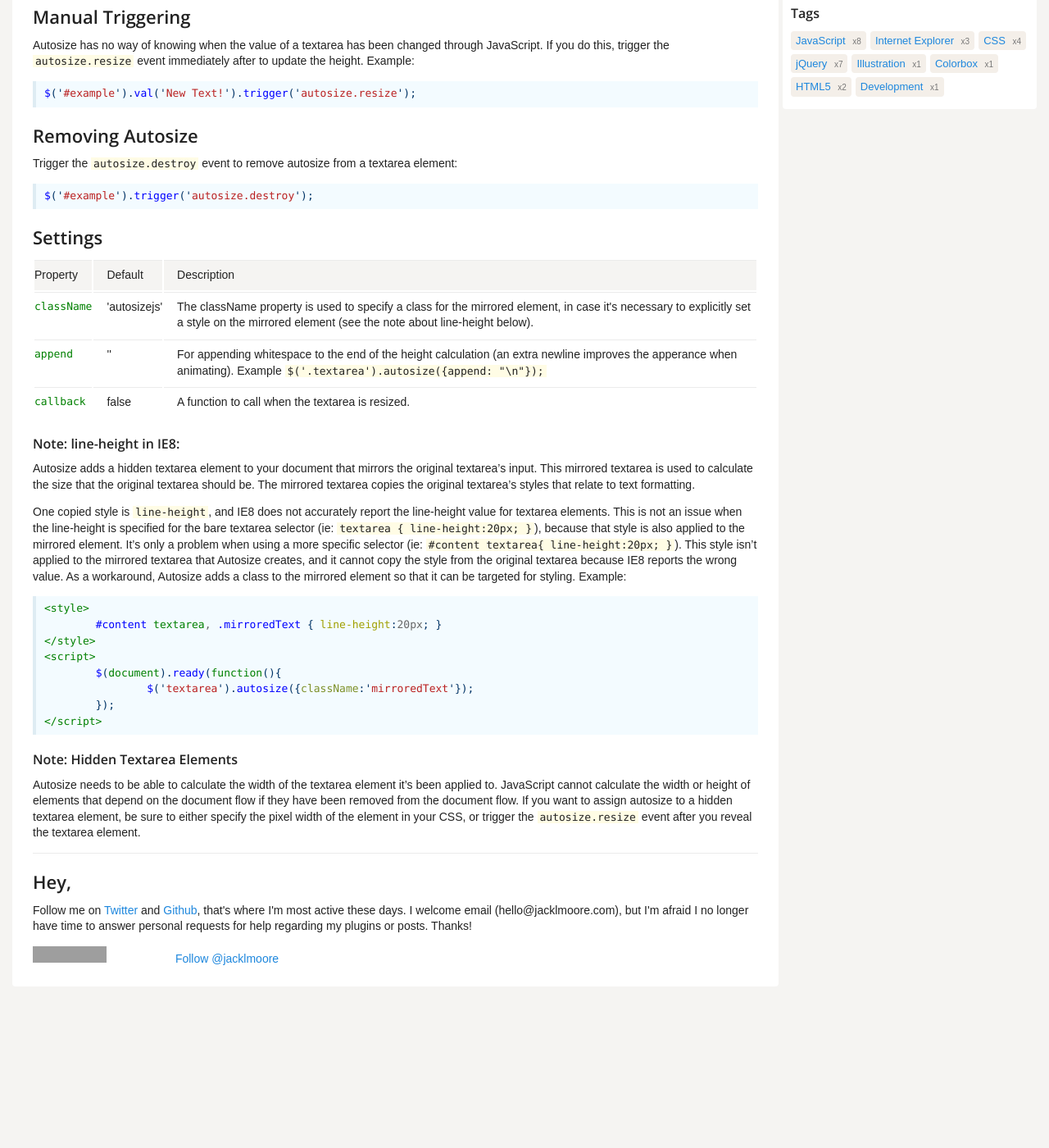
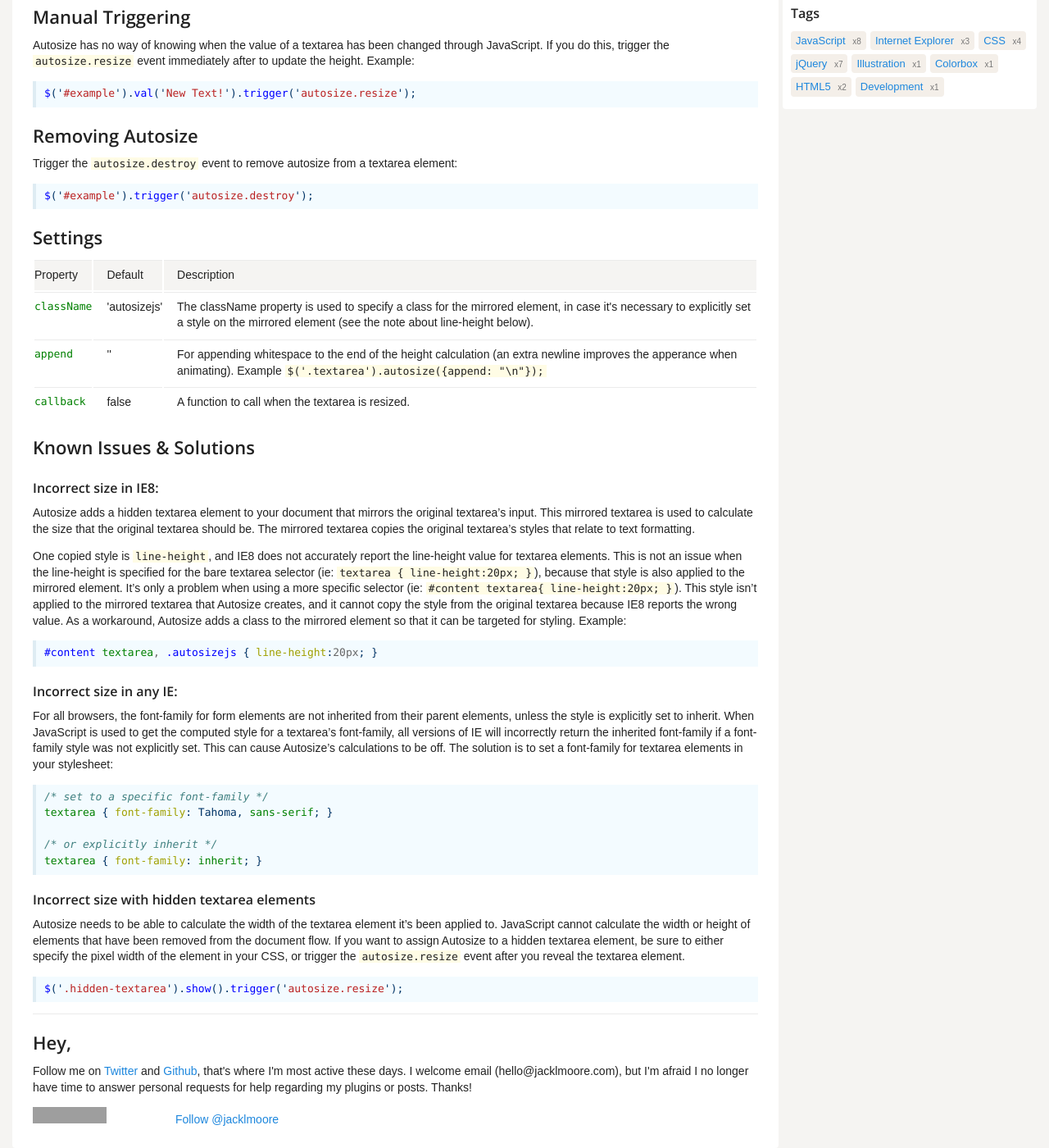
Before and after one commit to jackmoore/jackmoore.github.io, a Jekyll site: the page built from autosize.md, in a window 1280 px wide and 1400 px high, scrolled down 700 px. Shown: the whole window at 82% size. Built offline with Jekyll 4.4.1, drawn with Linux system fonts in a browser that asks for light colours; Markdown is read by kramdown in place of the engine named in the settings; comment, search, counter and statistics services are not loaded; before the commit the page ends 1903 px from its top, so only the background shows below that; grey boxes are pictures that could not be loaded.

Commit message:
updated autosize documentation

`````diff
--- a/autosize.md
+++ b/autosize.md
@@ -73,26 +73,38 @@ $('#example').trigger('autosize.destroy');
 	</tr>
 </table>
 
-### Note: line-height in IE8:
+## Known Issues &amp; Solutions
+
+### Incorrect size in IE8:
 
 Autosize adds a hidden textarea element to your document that mirrors the original textarea's input.  This mirrored textarea is used to calculate the size that the original textarea should be.  The mirrored textarea copies the original textarea's styles that relate to text formatting.
 
 One copied style is `line-height`, and IE8 does not accurately report the line-height value for textarea elements. This is not an issue when the line-height is specified for the bare textarea selector (ie: `textarea { line-height:20px; }`), because that style is also applied to the mirrored element.  It's only a problem when using a more specific selector (ie: `#content textarea{ line-height:20px; }`).  This style isn't applied to the mirrored textarea that Autosize creates, and it cannot copy the style from the original textarea because IE8 reports the wrong value.  As a workaround, Autosize adds a class to the mirrored element so that it can be targeted for styling.  Example:
 
-````html
-<style>
-	#content textarea, .mirroredText { line-height:20px; }
-</style>
-<script>
-	$(document).ready(function(){
-		$('textarea').autosize({className:'mirroredText'});
-	});
-</script>
+````css
+#content textarea, .autosizejs { line-height:20px; }
 ````
 
-### Note: Hidden Textarea Elements
+### Incorrect size in any IE:
 
-Autosize needs to be able to calculate the width of the textarea element it's been applied to.  JavaScript cannot calculate the width or height of elements that depend on the document flow if they have been removed from the document flow.  If you want to assign autosize to a hidden textarea element, be sure to either specify the pixel width of the element in your CSS, or trigger the `autosize.resize` event after you reveal the textarea element.
+For all browsers, the font-family for form elements are not inherited from their parent elements, unless the style is explicitly set to inherit.  When JavaScript is used to get the computed style for a textarea's font-family, all versions of IE will incorrectly return the inherited font-family if a font-family style was not explicitly set.  This can cause Autosize's calculations to be off.  The solution is to set a font-family for textarea elements in your stylesheet:
+
+```css
+/* set to a specific font-family */
+textarea { font-family: Tahoma, sans-serif; }
+
+/* or explicitly inherit */
+textarea { font-family: inherit; }
+```
+
+### Incorrect size with hidden textarea elements
+
+Autosize needs to be able to calculate the width of the textarea element it's been applied to.  JavaScript cannot calculate the width or height of elements that have been removed from the document flow.  If you want to assign Autosize to a hidden textarea element, be sure to either specify the pixel width of the element in your CSS, or trigger the `autosize.resize` event after you reveal the textarea element.
+
+```javascript
+$('.hidden-textarea').show().trigger('autosize.resize');
+```
+
 
 <script src='/js/jquery.js'></script>
 <script src='/js/jquery.autosize.js'></script>
`````
